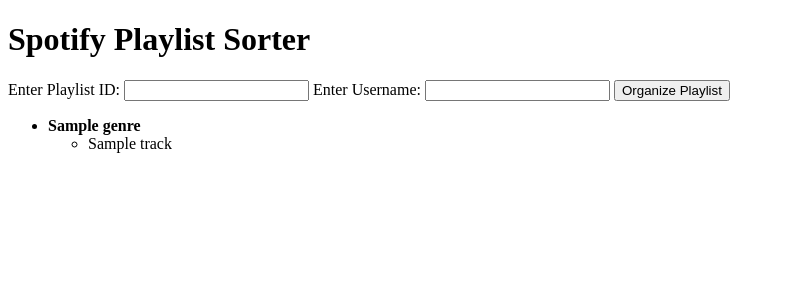
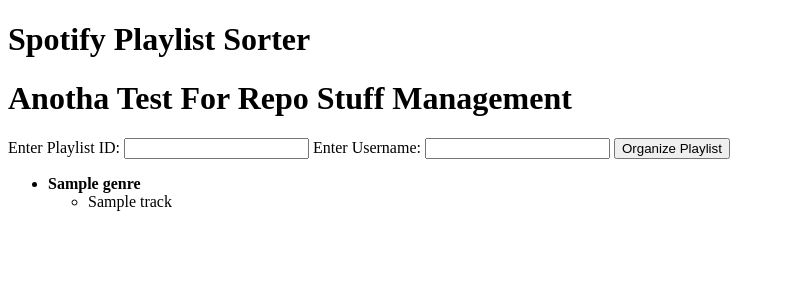
Before and after one commit to zuhairhk/Spotify-Playlist-Sorter, a Flask app: template templates/index.html in a window 1280 px wide. Shown: the top 300 px of the page, without its empty margins (0-785 px from the left). Run offline with Flask 3, Linux system fonts and the light colour scheme; the template is opened without the code that fills it: most values are stand-ins (such as "Sample title", 1, 10 or a date in 2020).

Commit message:
Linux Test Push

```diff
--- a/templates/index.html
+++ b/templates/index.html
@@ -10,6 +10,7 @@
 </head>
 <body>
     <h1>Spotify Playlist Sorter</h1>
+    <h1>Anotha Test For Repo Stuff Management</h1>
     <div>
         <label for="playlist_id">Enter Playlist ID:</label>
         <input type="text" id="playlist_id" name="playlist_id">
```
